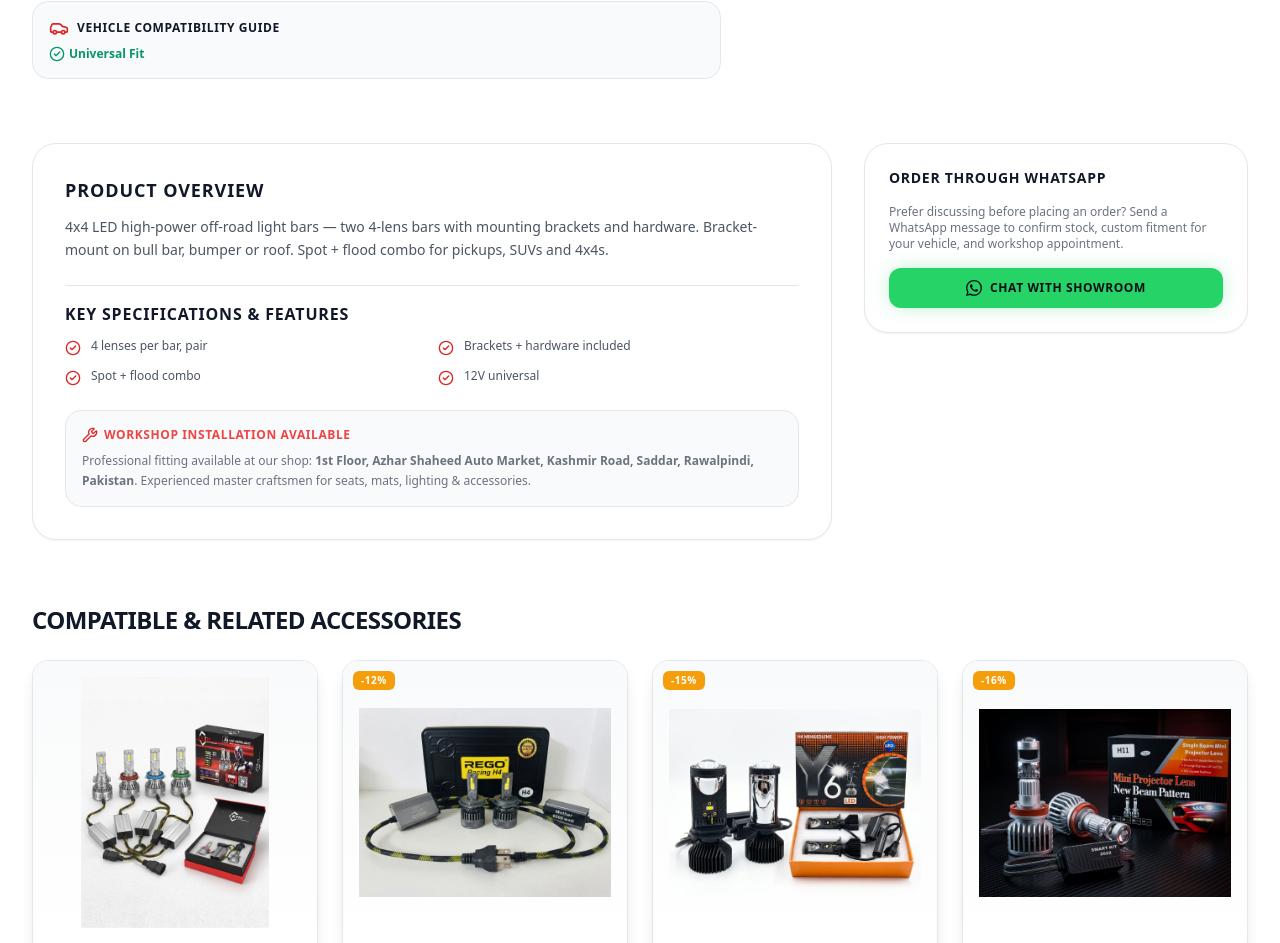
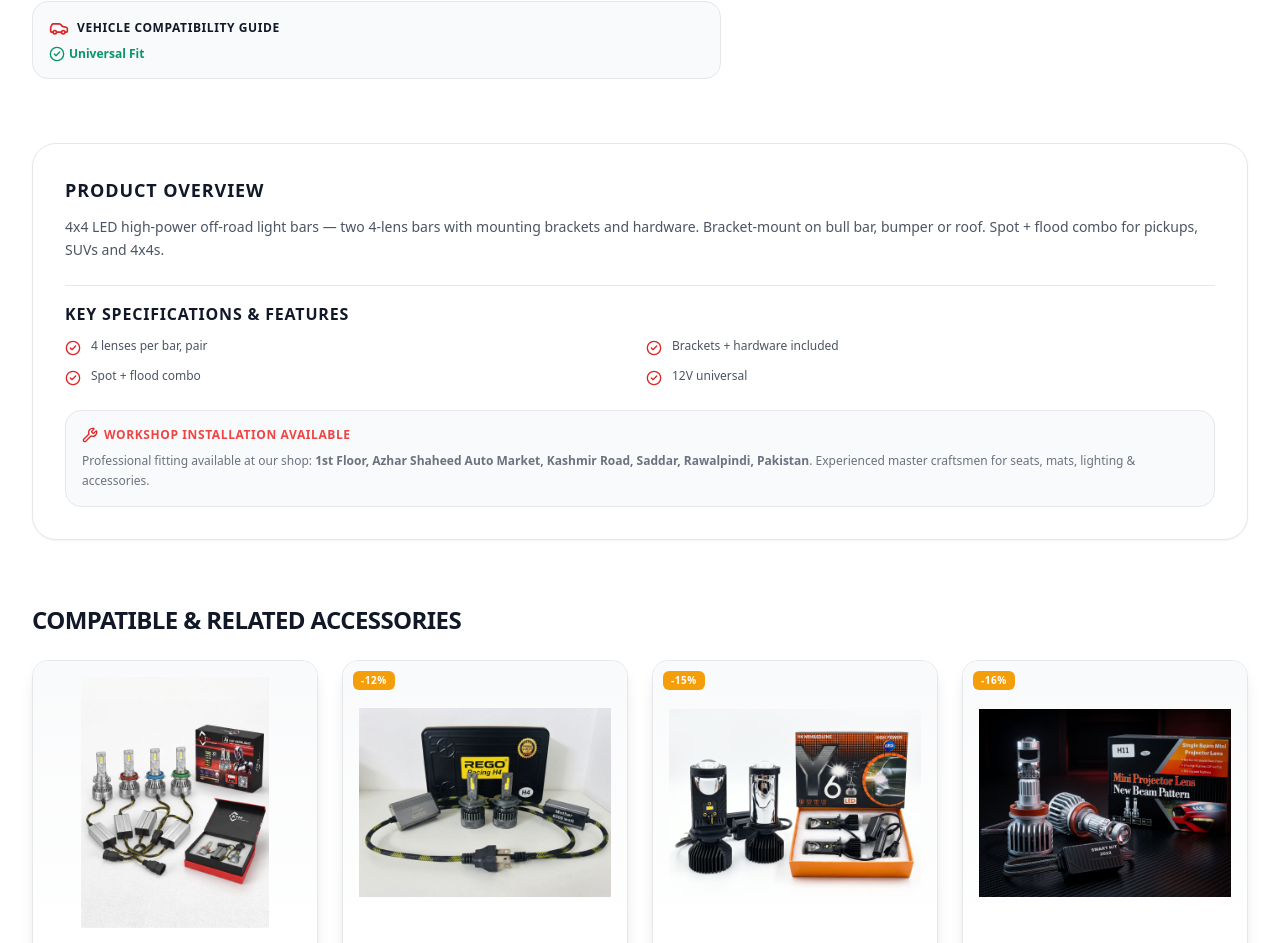
Before and after one commit to qasimkhanfaridi/hasnainauto, a Next.js app: page /product/4x4-led-off-road-light-bar-4-lens in a window 1280 px wide. Shown: the part 834-1777 px from the top of the page. Built offline with nearby package versions, Linux system fonts and the light colour scheme; no server answers.

Commit message:
Remove Order Through WhatsApp sidebar box from all product pages (sumair 2026-11-17)

```diff
--- a/src/app/product/[slug]/page.tsx
+++ b/src/app/product/[slug]/page.tsx
@@ -578,8 +578,8 @@ export default function ProductDetailPage({ params }: ProductPageProps) {
 
           {/* Detailed Tabs / Specifications */}
           <div className="grid grid-cols-1 md:grid-cols-12 gap-8 mb-16">
-            {/* Description & Features */}
-            <div className="md:col-span-8 space-y-6 p-6 sm:p-8 rounded-3xl bg-white border border-gray-200 shadow-sm">
+            {/* Description & Features — 2026-11-17 (sumair): the "Order Through WhatsApp" sidebar box is removed; the WhatsApp icon button next to Add to Cart already covers it, so the box is redundant on every product page. */}
+            <div className="md:col-span-12 space-y-6 p-6 sm:p-8 rounded-3xl bg-white border border-gray-200 shadow-sm">
               <div>
                 <h3 className="text-lg font-black text-gray-900 uppercase tracking-wider mb-3">
                   Product Overview
@@ -616,28 +616,6 @@ export default function ProductDetailPage({ params }: ProductPageProps) {
               </div>
             </div>
 
-            {/* Right Quick Summary */}
-            <div className="md:col-span-4 space-y-4">
-              <div className="p-6 rounded-3xl bg-white border border-gray-200 shadow-sm space-y-4">
-                <h3 className="text-sm font-black text-gray-900 uppercase tracking-wider">
-                  Order Through WhatsApp
-                </h3>
-                <p className="text-xs text-gray-500">
-                  Prefer discussing before placing an order? Send a WhatsApp message to confirm stock, custom fitment for your vehicle, and workshop appointment.
-                </p>
-                <a
-                  href={whatsappUrl}
-                  target="_blank"
-                  rel="noopener noreferrer"
-                  className="w-full py-3 px-4 rounded-xl bg-whatsapp hover:bg-whatsapp-hover text-carbon-950 font-black text-xs uppercase tracking-wider flex items-center justify-center gap-2 shadow-whatsapp-glow transition-all"
-                >
-                  <svg viewBox="0 0 24 24" fill="currentColor" className="w-4 h-4" aria-hidden="true">
-                    <path d={WHATSAPP_PATH} />
-                  </svg>
-                  <span>Chat With Showroom</span>
-                </a>
-              </div>
-            </div>
           </div>
 
           {/* Related Products */}
```
